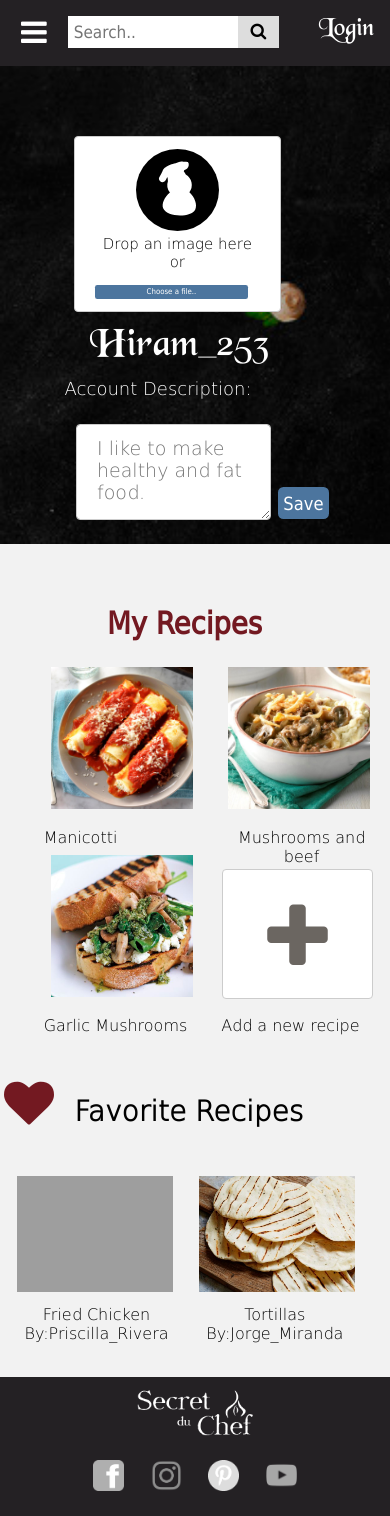
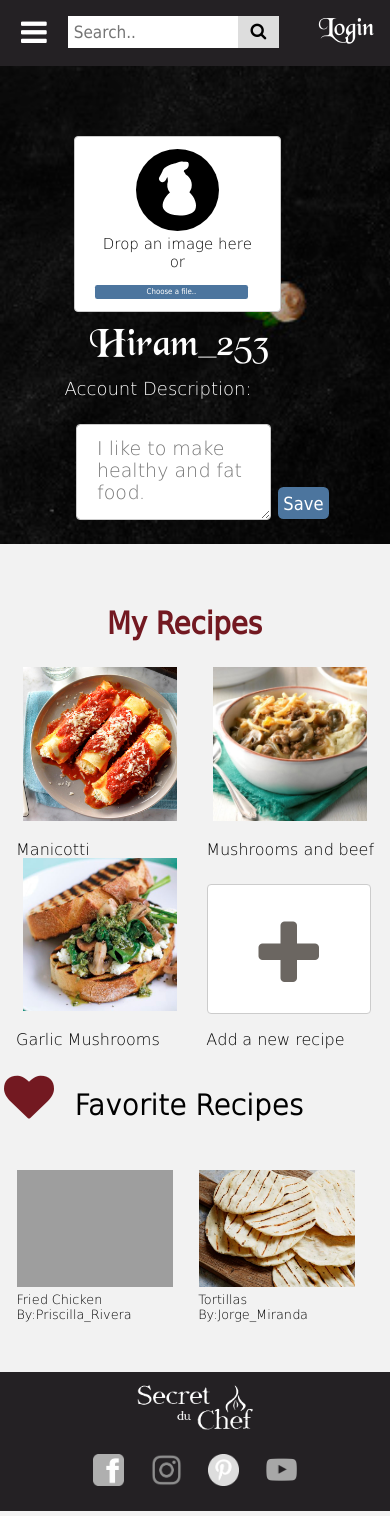
Before and after one commit to PriRivera/Proyecto-final, a PHP site: page /profile.html in a window 390 px wide. Run offline with PHP 8.4, Linux system fonts and the light colour scheme; grey boxes are pictures that could not be loaded.

Commit message:
responsive final del perfil

```diff
--- a/css/style.css
+++ b/css/style.css
@@ -696,7 +696,7 @@ h3 span{
 .main-h1__profile{
     font-family: 'Dejavu-Sans-Condensed';
     color: #731921;
-    margin: 1.5em 0em 0em 11em;
+    margin: 1.5em 0em 0em 3em;
     font-size: 51px;
     display: inline-block;
 }
@@ -722,7 +722,7 @@ h3 span{
     color: #6B6661;
 }
 .search-content-profile{
-    margin-top: -6em;
+    margin-top: -4em;
 }
 .search-content-favorites{
     margin-top: 0.5em;
@@ -857,12 +857,13 @@ h3 span{
     }
     /*-----profile-------*/
     .profile-block{
+        height: 245px;
     }
     .input-profile {
         margin-left: -0.3em;
     }
     .main-h1__profile{
-        margin: 1em 0em 1em 7em;
+        margin: 1em 0em 0em 7em;
     }
     .profile-img__names{
         position: absolute;
@@ -990,12 +991,6 @@ h3 span{
         width: 100%;
         height: auto;
     }
-    .main-nav__button-search {
-        /*float: right;
-        padding: 18px 23px;
-        margin-right: -3.6em;
-        margin-top: -3em;*/
-    }
     .main-nav__input-search{
         padding-left: 0px;
         padding-right: 7em;
@@ -1036,7 +1031,7 @@ h3 span{
     /*------------------profile--------------------------*/
     .header-background__profile{
         height: auto;
-        width: 134%;
+        width: auto;
     }
     .input-profile{
         margin-left: 0.7em;
@@ -1045,15 +1040,15 @@ h3 span{
         height: 236px;
     }
     .main-h1__profile{
-        margin: 1em 0em 0em 7em;
+        margin: 1em 0em 0em 5em;
     }
     .text-img__background{
         height: 24%;
         width: 33%;
     }
     .profile-img__names{
-        font-size: 26px;
-        position: relative;
+        font-size: 20px;
+        position: absolute;
         margin: 0.5em;
     }
     .search-content_item{
@@ -1065,6 +1060,12 @@ h3 span{
     }
     .img-paletas{
         display: none;
+    }
+    .responsive-big_text{
+        font-size: 94%;
+    }
+    #add-id{
+        margin-top: -2.5em;
     }
     /*-----Recipe-------*/
     .recipe-sector{
@@ -1216,10 +1217,10 @@ h3 span{
         margin: 0em;
     }
     .main-nav__button-search{
+        margin-top: auto;
         -webkit-border-radius: 0px;
     }
     .search-bar{
-
         margin-left: 0em;
     }
     /*----------------contact-----------------------*/
@@ -1253,6 +1254,16 @@ h3 span{
         display: block;
         font-size: 3vw;
         margin: auto;
+    }
+    /*-----------profile------------*/
+    .main-h1__profile{
+        margin: 0.5em 4em 0em;
+    }
+    .profile-img__names{
+        font-size: 16px;
+    }
+    #add-id{
+        margin-top: -4em;
     }
 }
 @media (max-width: 575.98px) {
@@ -1440,6 +1451,7 @@ h3 span{
     .main-h1__profile {
         margin: 2em 3.5em 0em;
         font-size: 153%;
+        text-align: center;
     }
     .inside-text{
         display: none;
@@ -1455,10 +1467,19 @@ h3 span{
         position: absolute;
         margin: 0.5em;
         font-size: initial;
+        text-align: center;
+    }
+    .responsive-big_text{
+        text-align: left;
+        font-size: 64%;
+        margin: auto;
     }
     .style{
         font-size: 77px!important;
         padding: 0.5em;
+    }
+    .search-content-profile{
+        margin: auto;
     }
     .search-content_img {
         width: 100%;
@@ -1481,6 +1502,9 @@ h3 span{
     }
     .plus{
         padding: 19%;
+    }
+    #add-id{
+        margin: 0.5em;
     }
     .img-paletas{
         display: none;
--- a/js/app.js
+++ b/js/app.js
@@ -15,6 +15,7 @@ btnLogout.click(function(){
 });
 
 //Enter text area
+/*
 var textArea = document.getElementById("textArea");
 textArea.addEventListener("keyup", function(event) {
   event.preventDefault();
@@ -28,4 +29,4 @@ textArea.addEventListener("keyup", function(event) {
 function guardarDatos()
 {
     console.log(textArea.value);
-}
+}*/
--- a/profile.html
+++ b/profile.html
@@ -75,7 +75,7 @@
             </li>
             <li class="search-content_item"><a class="search-content_link">
                 <i class="search-content_img bloque-imagen border profile-item plus fa fa-plus style" style="font-size:100px"></i>
-                <img class="" src="" alt=""><p class="recipe-menu_description profile-img__names">Add a new recipe</p></a>
+                <img class="" src="" alt=""><p class="recipe-menu_description profile-img__names" id="add-id">Add a new recipe</p></a>
             </li>
         </li>
     </ul>
@@ -84,8 +84,8 @@
     <i class="fa fa-heart main-heart"style="font-size:50px"></i>
         <h2 class="main-h2__profile">Favorite Recipes</h2>
         <ul class="search-content search-content-favorites">
-                <li class="search-content_item"><a class="search-content_link"><img class="search-content_img" src="img/favrecipes.jpeg" alt=""><p class="recipe-menu_description profile-img__names">Fried Chicken<br>By:Priscilla_Rivera</p></a></li>
-                <li class="search-content_item"><a class="search-content_link"><img class="search-content_img" src="img/tortillas.jpeg" alt=""><p class="recipe-menu_description profile-img__names">Tortillas<br>By:Jorge_Miranda</p></a></li>
+                <li class="search-content_item"><a class="search-content_link"><img class="search-content_img" src="img/favrecipes.jpeg" alt=""><p class="recipe-menu_description profile-img__names responsive-big_text">Fried Chicken<br>By:Priscilla_Rivera</p></a></li>
+                <li class="search-content_item"><a class="search-content_link"><img class="search-content_img" src="img/tortillas.jpeg" alt=""><p class="recipe-menu_description profile-img__names responsive-big_text">Tortillas<br>By:Jorge_Miranda</p></a></li>
         </li>
        </ul>
     </section>
```
